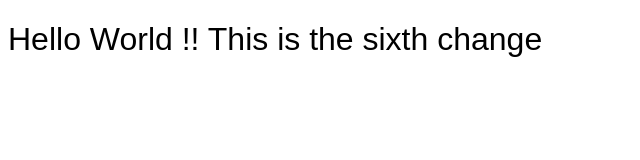
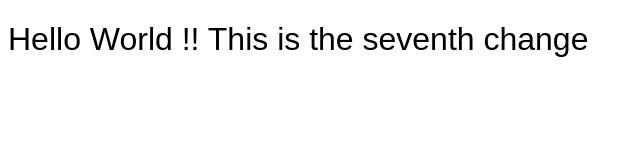
Before and after one commit to chakilams/simple-nginx-app, a plain HTML site: page index.html in a window 1280 px wide. Shown: the whole page, without its empty margins (0-640 px from the left). Drawn offline with Linux system fonts and the light colour scheme.

Commit message:
Writing seventh change

```diff
--- a/index.html
+++ b/index.html
@@ -15,7 +15,7 @@
 <body>
 
     <h1>
-        Hello World !! This is the sixth change
+        Hello World !! This is the seventh change
     </h1>
 
 </body>
```
